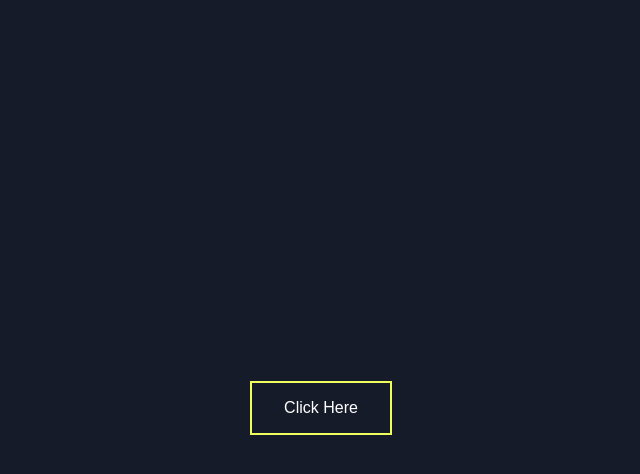
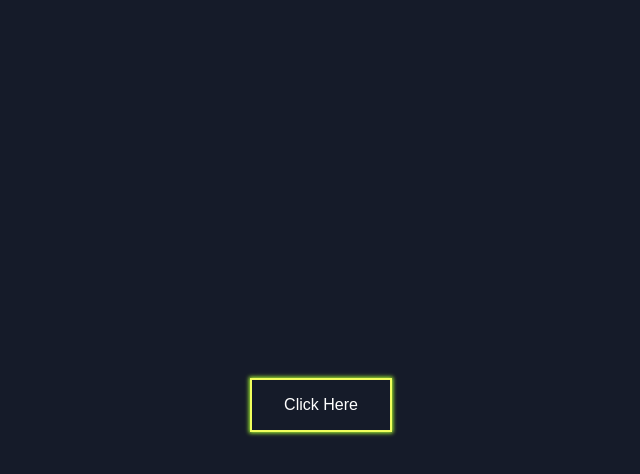
Before and after one commit to gtrspctr/WebDevBootcamp2024, a plain HTML site: page 92 CSS Other Useful Properties/fancy_button.html in a window 1280 px wide. In both pictures the pointer is over the button "Click Here". Shown: the whole page, without its empty margins (319-959 px from the left). Drawn offline with Linux system fonts and the light colour scheme.

Commit message:
Working on button

```diff
--- a/92 CSS Other Useful Properties/fancy_button.css
+++ b/92 CSS Other Useful Properties/fancy_button.css
@@ -13,9 +13,13 @@ button {
     border: 2px solid;
     padding: 1em 2em;
     font-size: 1em;
+    transition: border-color .1s, color .1s, box-shadow .1s, transform .1s;
 }
 
 button:hover {
     border-color: #f1ff5c;
     color: white;
+    box-shadow: 0 0 .25em 1px greenyellow;
+    transform: translate(0, -3px);
+    cursor: pointer;
 }
```
Also changed, not shown: 92 CSS Other Useful Properties/notes.txt.
